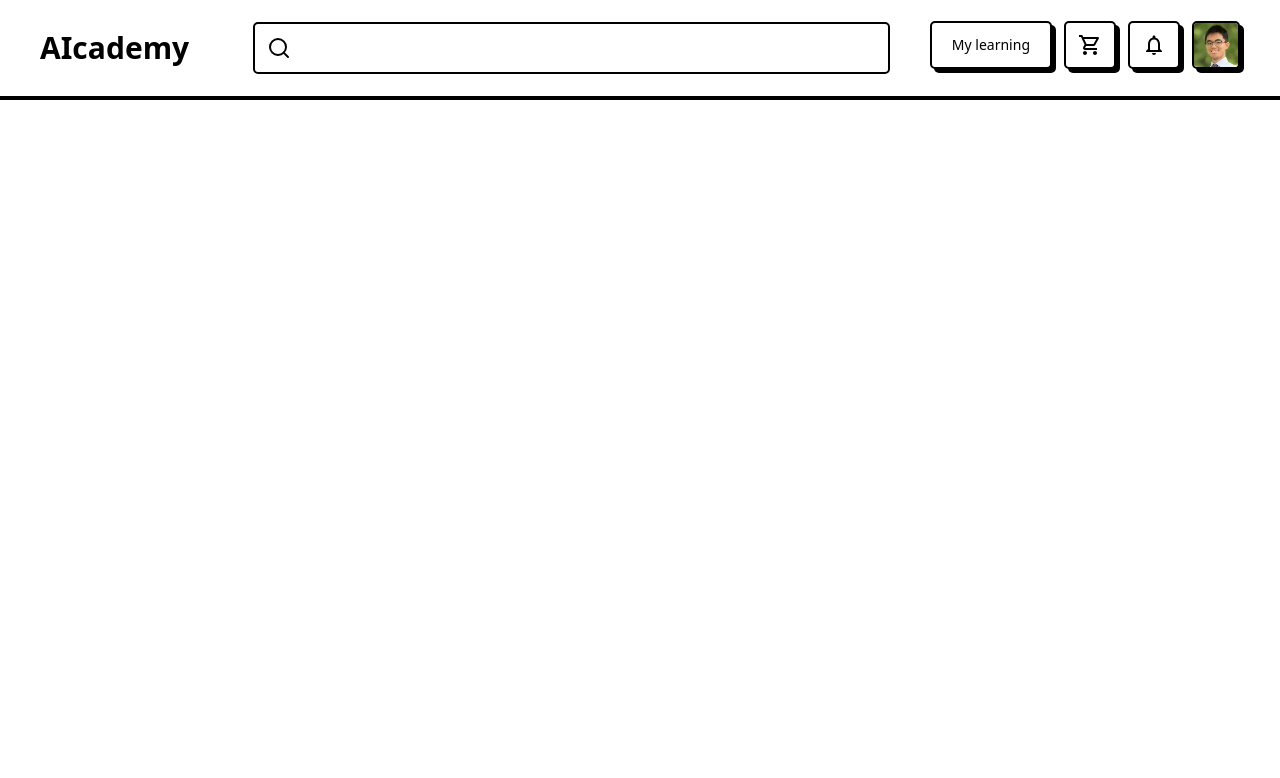
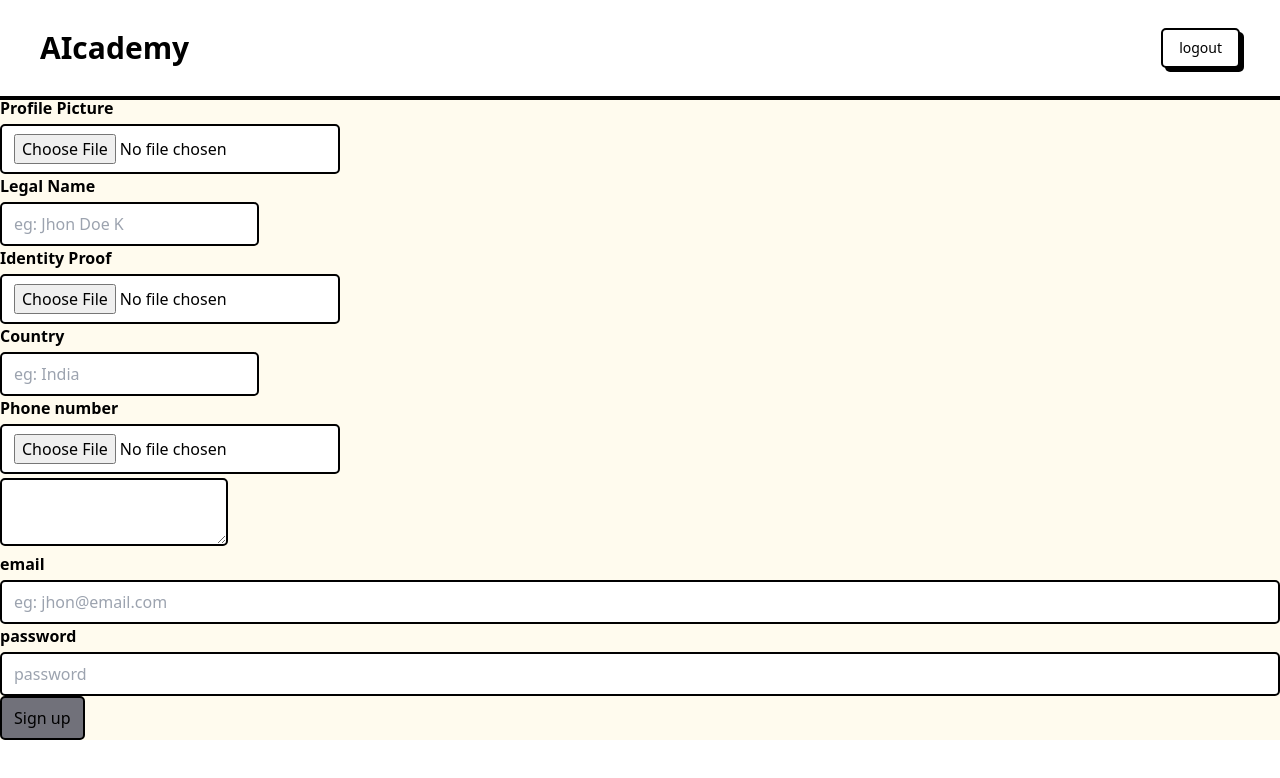
Before and after one commit to abhiram-ar/aicademy-fontend, a React (Vite) app: page /test in a window 1280 px wide. Shown: the top 778 px of the page. Built offline with nearby package versions, Linux system fonts and the light colour scheme.

Commit message:
onboading form

```diff
--- a/src/main.tsx
+++ b/src/main.tsx
@@ -6,10 +6,10 @@ import { Provider } from "react-redux";
 import store from "./redux/store";
 import LoginPage from "./pages/LoginPage";
 import SignupPage from "./pages/SignupPage";
-import AutheicatedNavbar from "./layout/AuthenticatedNavbar";
 import LandingPage from "./pages/LandingPage";
 import TeacherSignupPage from "./pages/teacher/auth/TeacherSignupPage";
 import TeacherLoginPage from "./pages/teacher/auth/TeacherLoginPage";
+import Onboarding from "./pages/teacher/OnboardingPage";
 
 const appRouter = createBrowserRouter([
     {
@@ -26,7 +26,7 @@ const appRouter = createBrowserRouter([
     },
     {
         path: "/test",
-        element: <AutheicatedNavbar />,
+        element: <Onboarding />,
     },
     {
         path: "/teach",
--- /dev/null
+++ b/src/pages/teacher/OnboardingForm.tsx
@@ -0,0 +1,204 @@
+import { useForm } from "react-hook-form";
+
+const OnboardingForm = () => {
+    const {
+        register,
+        handleSubmit,
+        formState: { errors },
+    } = useForm();
+
+    return (
+        <div>
+            <form
+                onSubmit={handleSubmit((data) => console.log(data))}
+                className=""
+            >
+                <div className="">
+                    {/* profilepic  */}
+                    <div>
+                        <label
+                            htmlFor="profilePic"
+                            className="font-semibold flex gap-2 items-baseline"
+                        >
+                            Profile Picture
+                            {errors.profilePic?.type === "required" && (
+                                <p className="validation-error">(required)</p>
+                            )}
+                        </label>
+
+                        <input
+                            type="file"
+                            {...register("profilePic", {
+                                required: true,
+                            })}
+                            id="profilePic"
+                            className="input-neo "
+                        />
+                    </div>
+
+                    {/* legal name */}
+                    <div>
+                        <label
+                            htmlFor="legalName"
+                            className="font-semibold flex gap-2 items-baseline"
+                        >
+                            Legal Name
+                            {errors.legalName?.type === "required" && (
+                                <p className="validation-error">(required)</p>
+                            )}
+                        </label>
+
+                        <input
+                            type="text"
+                            {...register("legalName")}
+                            placeholder="eg: Jhon Doe K"
+                            id="lastName"
+                            className="input-neo"
+                        />
+                    </div>
+                </div>
+
+                {/* legal Name Proof  */}
+                <div>
+                    <label
+                        htmlFor="legalNameProof"
+                        className="font-semibold flex gap-2 items-baseline"
+                    >
+                        Identity Proof
+                        {errors.legalNameProof?.type === "required" && (
+                            <p className="validation-error">(required)</p>
+                        )}
+                    </label>
+
+                    <input
+                        type="file"
+                        {...register("legalNameProof", {
+                            required: true,
+                        })}
+                        id="legalNameProof"
+                        className="input-neo "
+                    />
+                </div>
+
+                {/* legal Name Proof  */}
+                <div>
+                    <label
+                        htmlFor="country"
+                        className="font-semibold flex gap-2 items-baseline"
+                    >
+                        Country
+                        {errors.country?.type === "required" && (
+                            <p className="validation-error">(required)</p>
+                        )}
+                    </label>
+
+                    <input
+                        type="text"
+                        {...register("country", {
+                            required: true,
+                        })}
+                        id="country"
+                        placeholder="eg: India"
+                        className="input-neo "
+                    />
+                </div>
+
+                {/* legal Name Proof  */}
+                <div>
+                    <label
+                        htmlFor="phoneNo"
+                        className="font-semibold flex gap-2 items-baseline"
+                    >
+                        Phone number
+                        {errors.phoneNo?.type === "required" && (
+                            <p className="validation-error">(required)</p>
+                        )}
+                    </label>
+
+                    <input
+                        type="file"
+                        {...register("phoneNo", {
+                            required: true
+                        })}
+                        id="phoneNo"
+                        placeholder="eg: 9940123123"
+                        className="input-neo "
+                    />
+                </div>
+
+                {/* bio */}
+                <textarea className="input-neo"></textarea>
+
+                {/* email */}
+                <div>
+                    <label
+                        htmlFor="email"
+                        className="font-semibold flex gap-2 items-baseline"
+                    >
+                        email
+                        {errors.email?.type === "required" && (
+                            <p className="validation-error">
+                                (Email is required)
+                            </p>
+                        )}
+                        {errors.email?.type === "pattern" && (
+                            <p className="validation-error">(Invalid email)</p>
+                        )}
+                    </label>
+
+                    <input
+                        type="text"
+                        {...register("email", {
+                            required: true,
+                            pattern:
+                                // eslint-disable-next-line no-useless-escape
+                                /[A-Za-z0-9\._%+\-]+@[A-Za-z0-9\.\-]+\.[A-Za-z]{2,}/,
+                        })}
+                        placeholder="eg: jhon@email.com"
+                        id="email"
+                        className="input-neo w-full"
+                    />
+                </div>
+
+                {/* password */}
+                <div>
+                    <label
+                        htmlFor="password"
+                        className="font-semibold flex gap-2 items-baseline"
+                    >
+                        password
+                        {errors.password?.type === "required" && (
+                            <p className="validation-error">
+                                (password is required)
+                            </p>
+                        )}
+                        {errors.password?.type === "minLength" && (
+                            <p className="validation-error">
+                                (8 characters required)
+                            </p>
+                        )}
+                    </label>
+                    <input
+                        type="password"
+                        {...register("password", {
+                            required: true,
+                            minLength: 8,
+                        })}
+                        placeholder="password"
+                        id="password"
+                        className="input-neo w-full"
+                    />
+                </div>
+
+                <button
+                    type="submit"
+                    className={`py-2 px-3 border-2 border-black rounded-base font-medium ${"bg-zinc-500 hover:bg-zinc-500 hover:text-black"}`}
+                >
+                    Sign up
+                </button>
+            </form>
+        </div>
+    );
+};
+
+export default OnboardingForm;
--- /dev/null
+++ b/src/pages/teacher/OnboardingPage.tsx
@@ -0,0 +1,22 @@
+import AIcademyLogo from "@/components/base/AIcademyLogo";
+import BodyBlock from "@/components/base/BodyBlock";
+import Navbar from "@/components/base/Navbar";
+import { Button } from "@/components/ui/button";
+import React from "react";
+import OnboardingForm from "./OnboardingForm";
+
+const Onboarding = () => {
+    return (
+        <>
+            <Navbar>
+                <AIcademyLogo />
+                <Button variant="neutral">logout</Button>
+            </Navbar>
+            <BodyBlock>
+                <OnboardingForm />
+            </BodyBlock>
+        </>
+    );
+};
+
+export default Onboarding;
```
